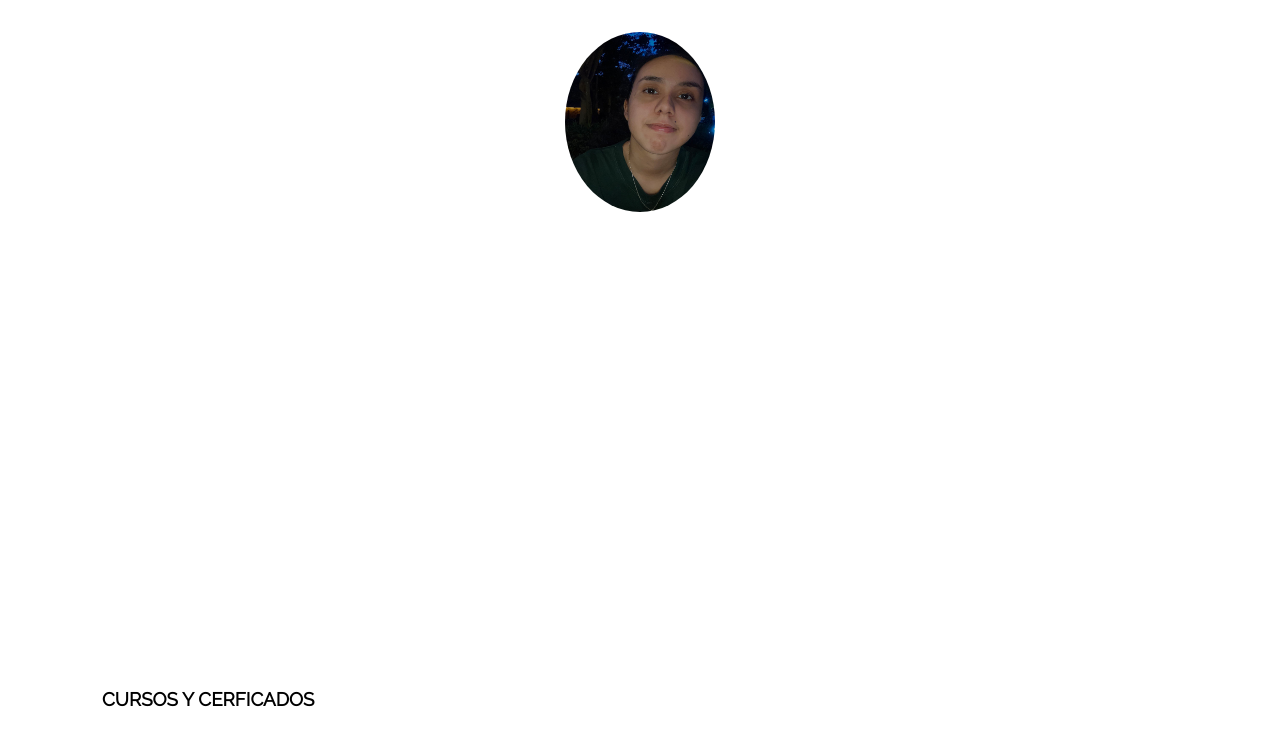
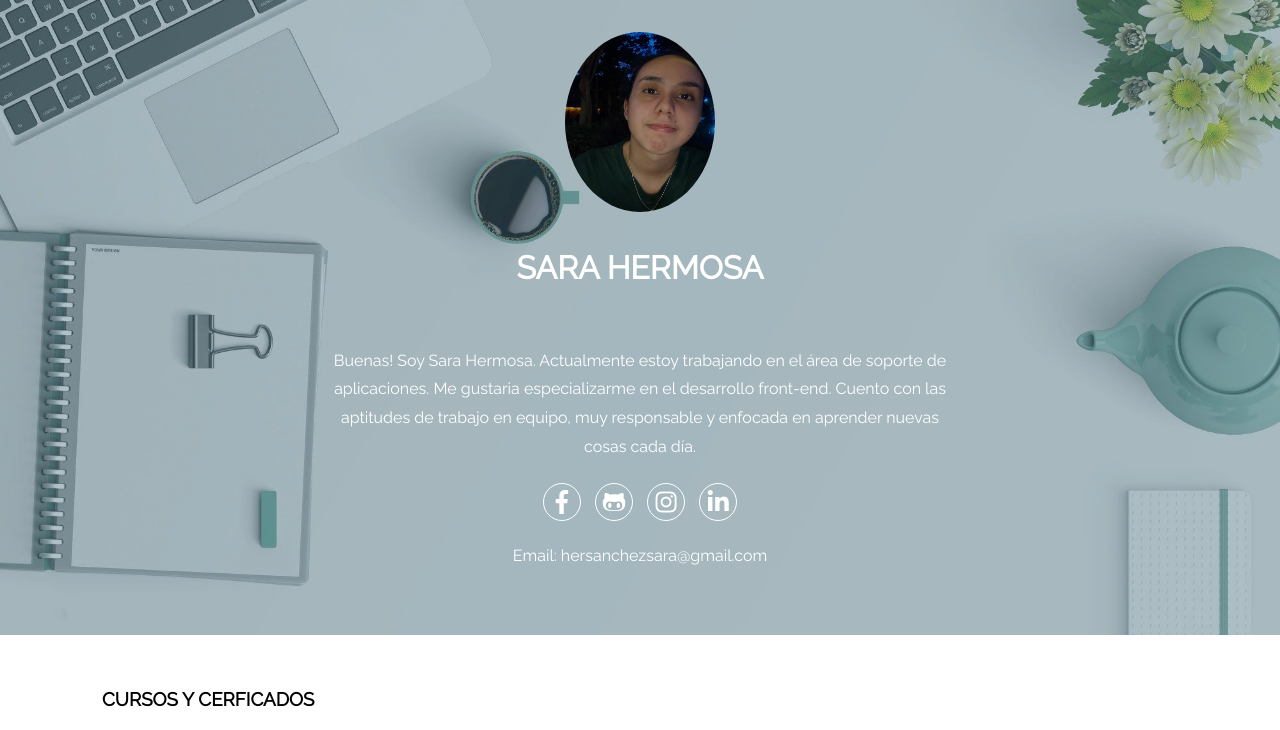
Before and after one commit to sarahermosa00/CV-HTML, a plain HTML site: page index.html in a window 1280 px wide. Shown: the top 730 px of the page. Drawn offline with Linux system fonts and the light colour scheme.

Commit message:
Update style.css

```diff
--- a/style.css
+++ b/style.css
@@ -32,7 +32,7 @@ header, main, footer {
 header {
   padding: 2em;
   text-align: center;
-  background-image: url('./img/bg.jpg');
+  background-image: url('./bg.jpg');
   background-size: cover;
   background-position: fixed;
   color: white;
```
